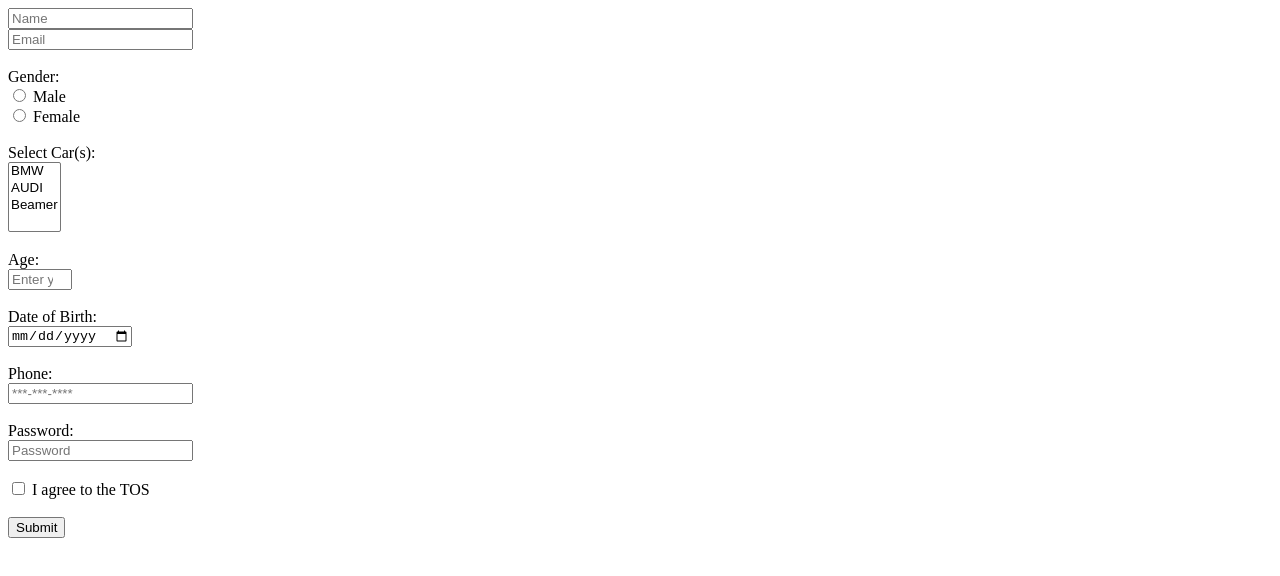
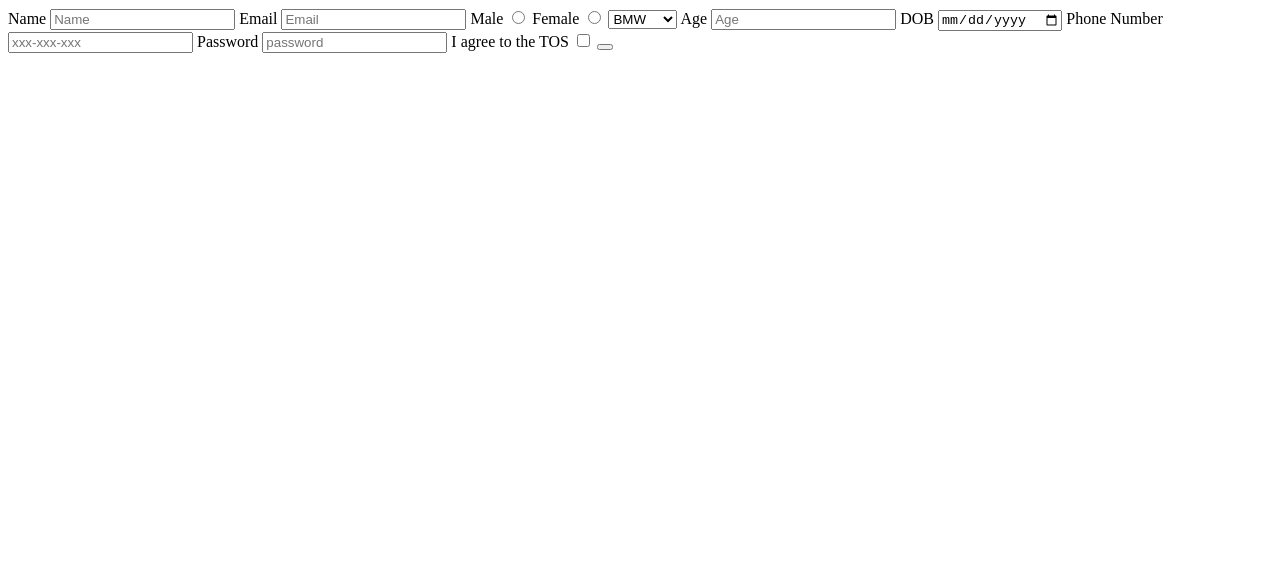
Before and after one commit to acciojob/signup-form-car-Sparsh-katiyar, a website: page main.html in a window 1280 px wide. Drawn offline with Linux system fonts and the light colour scheme.

Commit message:
created a submission

```diff
--- a/main.html
+++ b/main.html
@@ -6,52 +6,34 @@
 </head>
 
 <body>
-  <!-- Form starts here -->
-  <form>
-    <input type="text" id="name" placeholder="Name"><br>
-    <input type="email" id="email" placeholder="Email"><br><br>
+<label for ="Name" >Name</label>
+	<input placeholder="Name"type="text"id="name"required>
+		<label for = "Email">Email</label>
+	<input type="Email"placeholder="Email"type="Email"id="email"required>
 
-    <!-- Gender -->
-    <label>Gender:</label><br>
-    <input type="radio" id="male" name="gender" value="male">
-    <label for="male">Male</label><br>
+		<label for="gender_m">Male</label>
+		<input type = "radio"id="gender_m"name="Gender" required>
+		<label for="gender_f">Female</label>
+		<input type = "radio"id="gender_f"name="Gender" required>
+		<select placeholder="please choose an option"id = Cars required>
+			<option>BMW</option>
+			<option>Beamer</option>
+			<option>Audi</option>
+		</select>
+	<label for="age">Age</label>
+	<input id="Age"type="number"placeholder="Age"required>
+  <label for="dob">DOB</label>
+	<input id="dob"type="date"required>
 
-    <input type="radio" id="female" name="gender" value="female">
-    <label for="female">Female</label><br><br>
+	<label for="tel">Phone Number</label>
+	<input id="tel"type="Tel"placeholder="xxx-xxx-xxx"required>
+	<label for="Password">Password</label>
+	<input id="password"type="password"placeholder="password"required>
+	<label for="tos">I agree to the TOS</label>
+	<input type ="checkbox"required id="tos">
+	<button type="submit">
 
-    <!-- Car Selection -->
-    <label for="cars">Select Car(s):</label><br>
-    <select id="cars" multiple>
-      <option>BMW</option>
-      <option>AUDI</option>
-      <option>Beamer</option>
-    </select><br><br>
-
-    <!-- Age -->
-    <label for="age">Age:</label><br>
-    <input type="number" id="age" name="age" min="1" max="120" placeholder="Enter your age"><br><br>
-
-    <!-- Date of Birth -->
-    <label for="dob">Date of Birth:</label><br>
-    <input type="date" id="dob" name="dob"><br><br>
-
-    <!-- Phone -->
-    <label for="tel">Phone:</label><br>
-    <input type="tel" id="tel" placeholder="***-***-****"><br><br>
-
-    <!-- Password -->
-    <label for="password">Password:</label><br>
-    <input type="password" id="password" placeholder="Password"><br><br>
-
-    <!-- Terms of Service -->
-    <input type="checkbox" id="tos">
-    <label for="tos">I agree to the TOS</label><br><br>
-
-    <!-- Submit button -->
-    <input type="submit" value="Submit">
-  </form>
-
-  <!-- External script -->
+	<!-- External script -->
   <script src="./script.js"></script>
 </body>
 </html>
```
